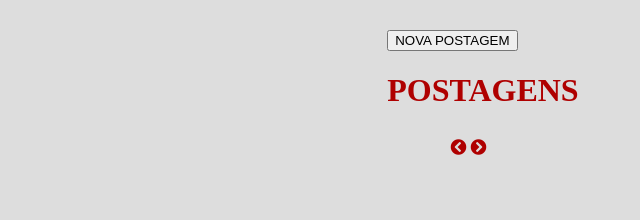
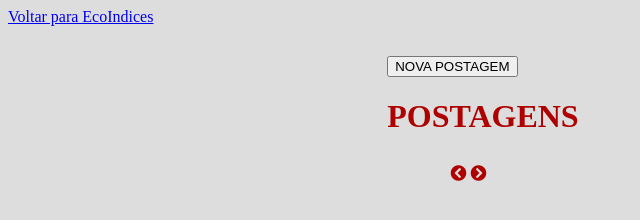
Before and after one commit to vwarlet/ecoindices, a website: page public/admin/manager.html in a window 1280 px wide. Shown: the whole page, without its empty margins (0-640 px from the left). Drawn offline with nearby package versions, Linux system fonts and the light colour scheme; no server answers.

Commit message:
Link voltar para o site

```diff
--- a/public/admin/manager.html
+++ b/public/admin/manager.html
@@ -12,6 +12,7 @@
     <title>Lista de Postagens</title>
   </head>
   <body>
+    <a href="index.html">Voltar para EcoIndices</a>
     <div class="noticias">
       <a href="add_post.html"><input type="submit" value="NOVA POSTAGEM" /></a>
       <h1>POSTAGENS</h1>
```
